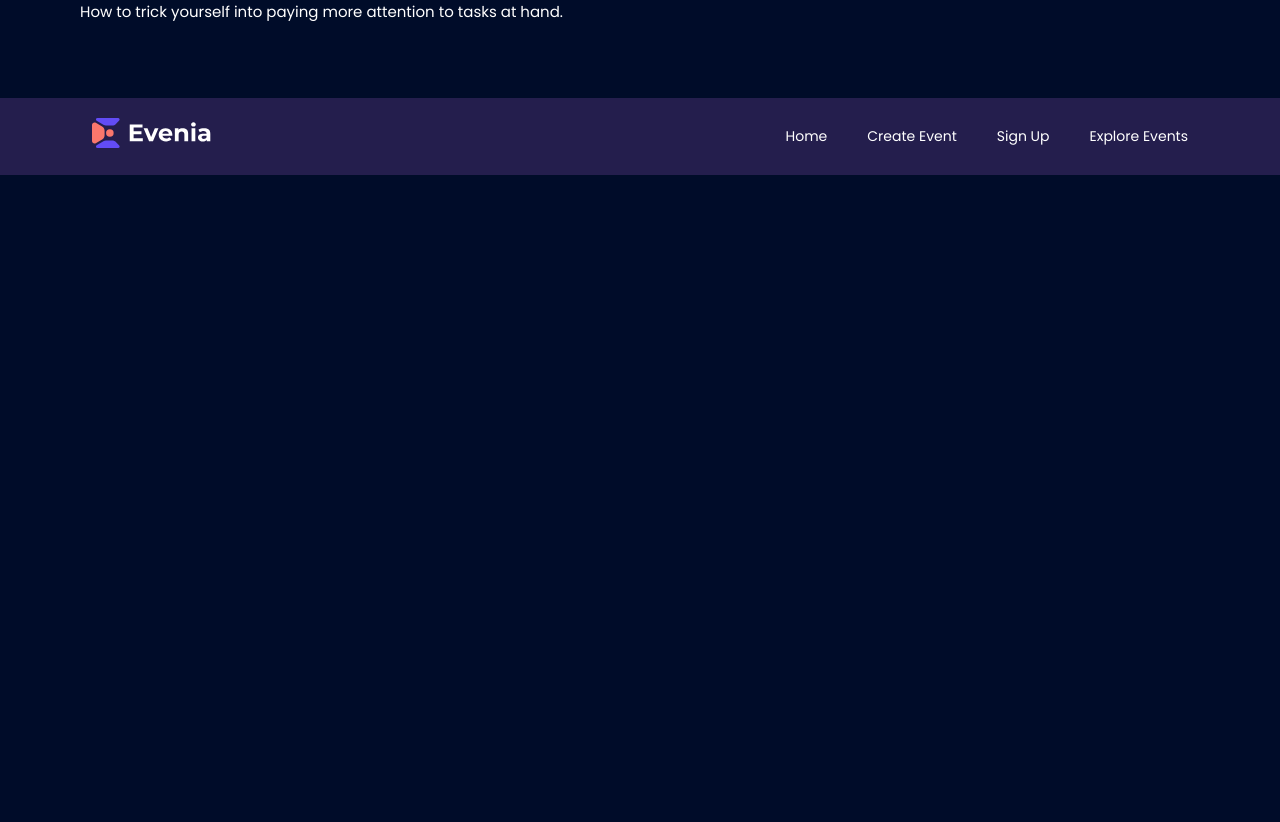
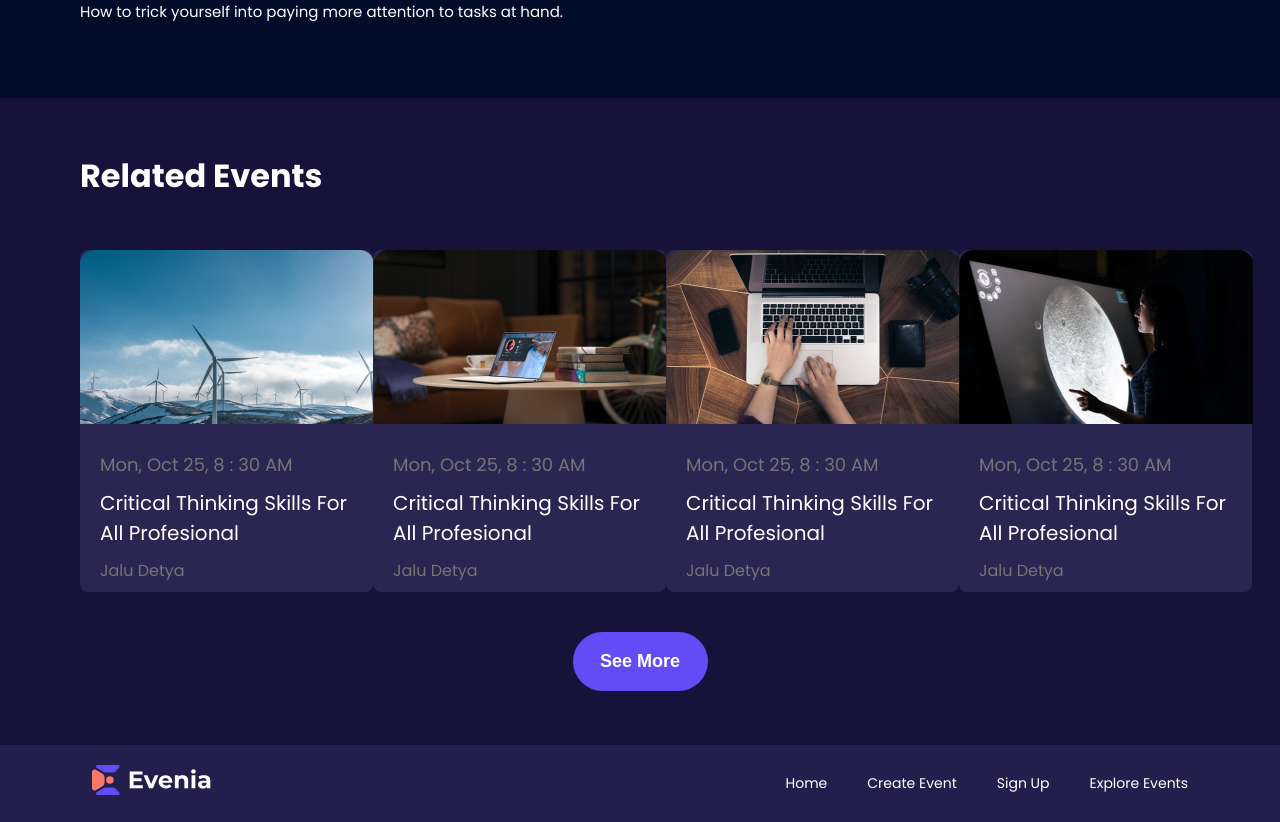
Before and after one commit to paulinasprojects/evenia-frontend, a React (Vite) app: page /detail/1 in a window 1280 px wide. Shown: the part 1131-1953 px from the top of the page. Before the commit the page ends 1306 px from the top, so only its background shows below. Built offline with nearby package versions, Linux system fonts and the light colour scheme.

Commit message:
added responsive related events section

```diff
--- /dev/null
+++ b/src/components/related-events.tsx
@@ -0,0 +1,53 @@
+import EventCard from "./event-card";
+import eventImage from '/event-image.png';
+import eventImageTwo from '/event-image-two.png'
+import eventImageThree from '/event-image-three.png'
+import eventImageFour from '/event-image-four.png'
+import { useNavigate } from "react-router-dom";
+
+const RelatedEvents = () => {
+  const navigate = useNavigate();
+
+  return (
+    <div className="related-events-container">
+      <div className="related-events-title-container">
+        <h1 className="related-events-title">Related Events</h1>
+      </div>
+      <div className="related-event-card-container">
+        <EventCard
+          onClick={() => navigate("/detail/1")}
+          image={eventImage}
+          date="Mon, Oct 25, 8 : 30 AM"
+          title="Critical Thinking Skills For All Profesional"
+          author="Jalu Detya"
+        />
+          <EventCard
+          onClick={() => navigate("/detail/1")}
+          image={eventImageTwo}
+          date="Mon, Oct 25, 8 : 30 AM"
+          title="Critical Thinking Skills For All Profesional"
+          author="Jalu Detya"
+        />
+        <EventCard
+          onClick={() => navigate("/detail/1")}
+          image={eventImageThree}
+          date="Mon, Oct 25, 8 : 30 AM"
+          title="Critical Thinking Skills For All Profesional"
+          author="Jalu Detya"
+        />
+        <EventCard
+          onClick={() => navigate("/detail/1")}
+          image={eventImageFour}
+          date="Mon, Oct 25, 8 : 30 AM"
+          title="Critical Thinking Skills For All Profesional"
+          author="Jalu Detya"
+        />
+      </div>
+      <div className="related-events-button-container">
+          <button className="see-more-button">See More</button>
+        </div>
+    </div>
+  )
+}
+
+export default RelatedEvents
--- a/src/pages/event-details-page.tsx
+++ b/src/pages/event-details-page.tsx
@@ -1,4 +1,5 @@
 import EventDescription from '@/components/event-description';
+import RelatedEvents from '@/components/related-events';
 import SingleDetails from '@/components/single-details';
 
 import "@/styles/details-page.scss";
@@ -8,6 +9,7 @@ const EventDetailsPage = () => {
     <>
       <SingleDetails/>
       <EventDescription/>
+      <RelatedEvents/>
     </>
   )
 }
--- a/src/styles/details-page.scss
+++ b/src/styles/details-page.scss
@@ -137,3 +137,70 @@
   height: 48px;
   fill: var(--majorelle-blue);
 }
+
+
+.related-events-container {
+  background-color: var(--header);
+}
+
+.related-events-title-container {
+  padding-top: 54px;
+  padding-left: 80px;
+  padding-bottom: 50px;
+}
+
+.related-events-title {
+  color: var(--white);
+  font-size: var(--heading-size-lg);
+  font-weight: var(--fw-bold);
+
+  @include md {
+    text-align: center;
+  }
+
+  @include sm {
+    text-align: initial;
+    padding-left: 24px;
+  }
+}
+
+.related-event-card-container {
+  display: grid;
+  grid-template-columns: repeat(4, 1fr);
+  padding-left: 80px;
+  padding-right: 64px;
+  padding-bottom: 40px;
+
+  @include md {
+    grid-template-columns: repeat(2, 1fr);
+    gap: 40px;
+    padding-right: 0;
+  }
+
+  @include sm {
+    display: flex;
+    flex-direction: column;
+  }
+}
+
+.related-events-button-container {
+  text-align: center;
+  padding-bottom: 54px;
+}
+
+.related-events-button-container button {
+  width: 135px;
+  height: 59px;
+  color: var(--white);
+  background-color: var(--majorelle-blue);
+  border-radius: 50px;
+  font-size: var(--label-size-lg);
+  font-weight: var(--fw-semi-bold);
+  cursor: pointer;
+  border: none;
+}
+
+.see-more-button:hover {
+  background: transparent;
+  border: 2px solid var(--majorelle-blue);
+}
```
